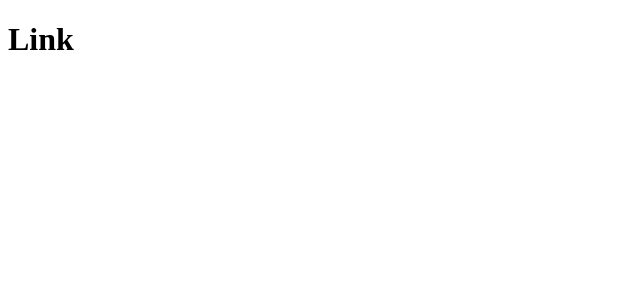
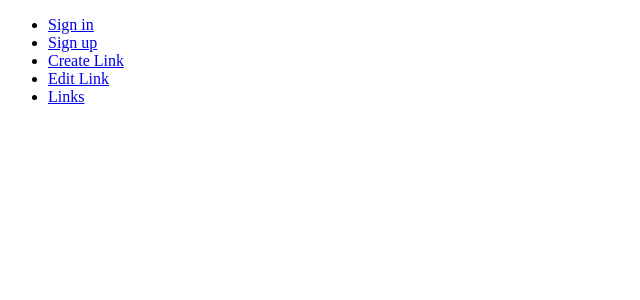
Before and after one commit to amandaxm/gerenciador-links-maratonaJs, a React (Create React App) app in the folder links-frontend/: page / in a window 1280 px wide. Shown: the top 300 px of the page, without its empty margins (0-640 px from the left). Built offline with nearby package versions, Linux system fonts and the light colour scheme.

Commit message:
Adicionando Rotas

```diff
--- a/links-frontend/package.json
+++ b/links-frontend/package.json
@@ -8,6 +8,7 @@
     "@testing-library/user-event": "^7.1.2",
     "react": "^16.13.1",
     "react-dom": "^16.13.1",
+    "react-router-dom": "^5.2.0",
     "react-scripts": "3.4.1"
   },
   "scripts": {
--- a/links-frontend/src/App.js
+++ b/links-frontend/src/App.js
@@ -1,5 +1,32 @@
 import React from 'react';
+import { BrowserRouter, Switch, Route, Link} from 'react-router-dom'
 const App= () =>{
-    return <h1>Link</h1>
+    return(
+        <BrowserRouter>
+        <div>
+            <nav>
+                <ul>
+                <li><Link to="/sign-in">Sign in</Link> </li>
+                <li><Link to="/sign-up">Sign up</Link> </li>
+                <li><Link to="/manage/links/create">Create Link</Link> </li>
+                <li><Link to="/manage/links/edit">Edit Link</Link> </li>
+                <li><Link to="/manage/links">Links</Link> </li>
+                </ul>
+            </nav>
+
+            <Switch>
+                <Route path="/sign-in"><h1>Alo</h1></Route>
+                <Route path="/sign-up"><h1>Up</h1></Route>
+                <Route path="/manage/links/create"><h1>Aslo</h1></Route>
+                <Route path="/manage/links/edit"><h1>Aslo</h1></Route>
+                <Route path="/manage/links"><h1>Alos</h1></Route>
+
+
+            </Switch>
+        </div>
+
+
+        </BrowserRouter>
+    )
 }
 export default App;
```
Also changed, not shown: 1 other file (tests, documents, lock files or other folders).
